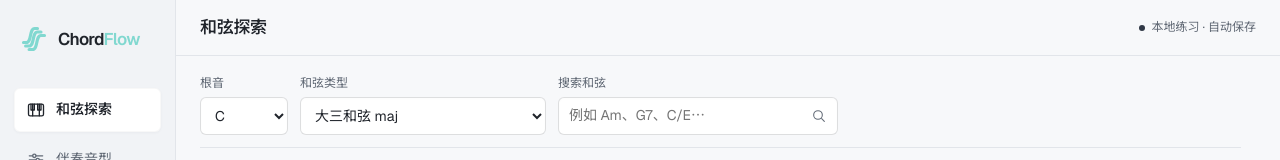
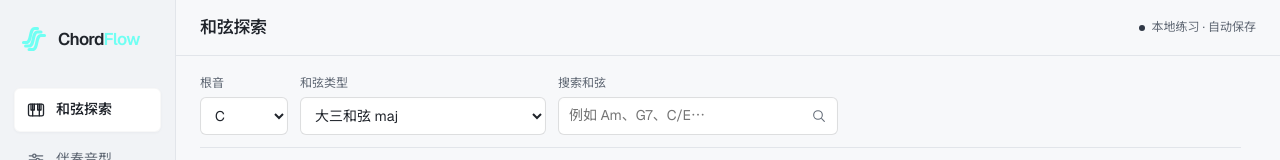
Before and after one commit to littleg1nger/ChordFlow, a React (Vite) app: page / in a window 1280 px wide. Shown: the top 160 px of the page. Built offline with nearby package versions, Linux system fonts and the light colour scheme.

Commit message:
style: set brand color to user specified #70fff3

```diff
--- a/index.html
+++ b/index.html
@@ -5,7 +5,7 @@
     <meta name="viewport" content="width=device-width, initial-scale=1.0, viewport-fit=cover, interactive-widget=resizes-content" />
     <meta name="theme-color" content="#f7f8fa" />
     <meta name="description" content="ChordFlow，从和弦开始，弹出自己的伴奏。学习钢琴和弦、转位与分解音型，慢速循环练习常见和弦进行。" />
-    <link rel="icon" type="image/svg+xml" href="/favicon.svg?v=4" />
+    <link rel="icon" type="image/svg+xml" href="/favicon.svg?v=5" />
     <link rel="preload" href="/fonts/geist-ui.woff2" as="font" type="font/woff2" crossorigin />
     <link rel="preload" href="/fonts/noto-sans-sc-ui.woff2" as="font" type="font/woff2" crossorigin />
     <title>ChordFlow</title>
--- a/src/tokens.css
+++ b/src/tokens.css
@@ -20,7 +20,7 @@
   --muted: #626a76;
   --accent: #303846;
   --accent-soft: #eceff3;
-  --brand: #81d8d0;
+  --brand: #70fff3;
   --right: #3b5faa;
   --right-soft: #e6edf9;
   --left: #946133;
```
Also changed, not shown: public/brand-mark.svg, public/favicon.svg, 6 other files (tests, documents, lock files or other folders).
